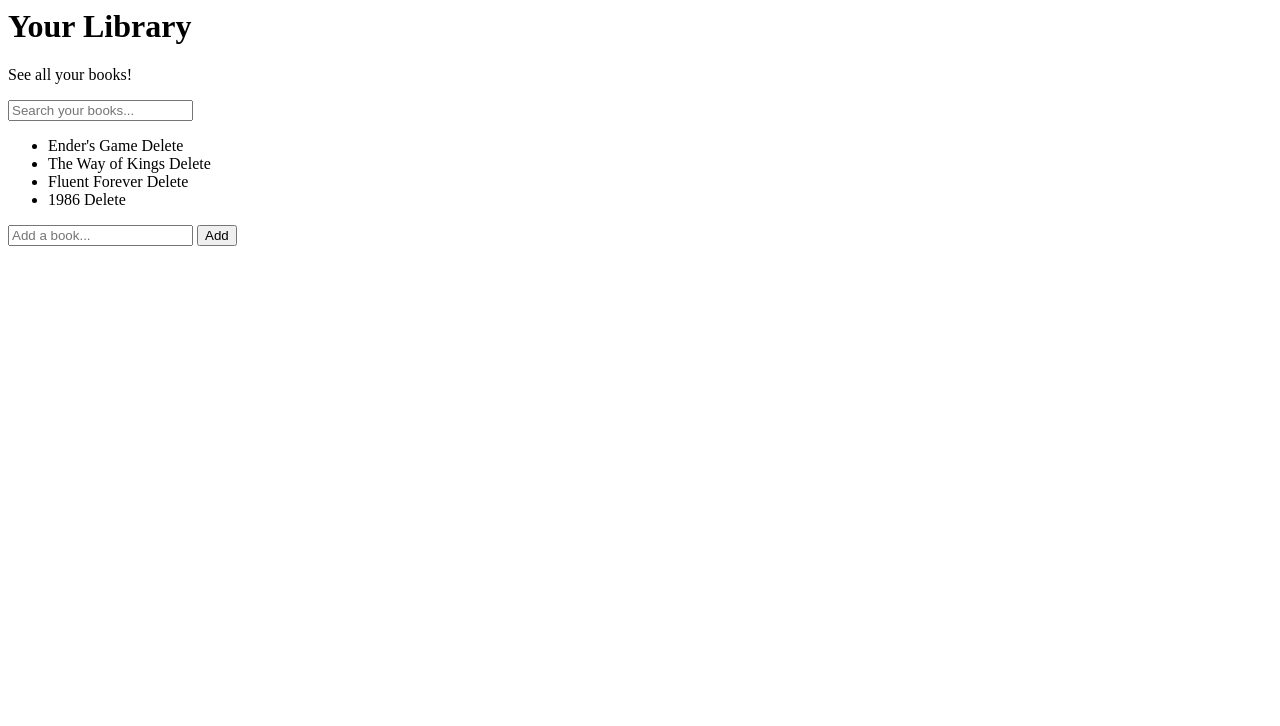
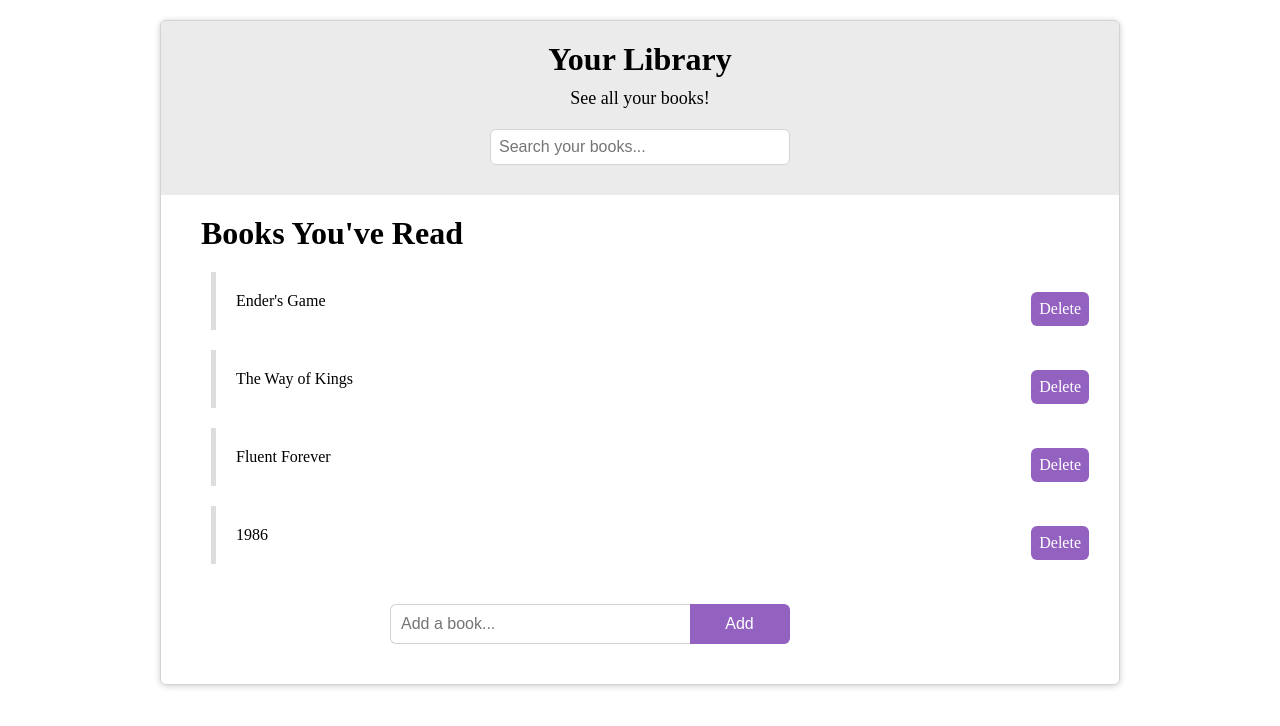
Before and after one commit to Zakkski/HiddenFeatures, a plain HTML site: page index.html in a window 1280 px wide. Drawn offline with Linux system fonts and the light colour scheme.

Commit message:
Added basic styling
Linked stylesheet and modified html slightly

```diff
--- a/css/styles.css
+++ b/css/styles.css
@@ -0,0 +1,109 @@
+.wrapper {
+	width: 90%;
+	max-width: 960px;
+	margin: 20px auto;
+	border-radius: 6px;
+	box-shadow: 0px 1px 6px rgba(0,0,0,0.2);
+	box-sizing: border-box;
+	padding: 0 0 20px;
+	overflow: hidden;
+	border: 1px solid lightgray;
+}
+
+header {
+	display: block;
+}
+
+#page-banner {
+	background: rgba(0,0,0,0.08);
+	padding: 10px 0;
+}
+
+#page-banner h1 {
+	text-align: center;
+	margin: 10px 0;
+}
+
+#page-banner p {
+	text-align: center;
+	font-size: 18px;
+	margin: 10px;
+}
+
+#page-banner input {
+	width: 90%;
+	max-width: 300px;
+	margin: 20px auto;
+	display: block;
+	border-radius: 6px;
+	padding: 8px;
+	font-size: 16px;
+	border: 1px solid lightgray;
+	color: #444;
+}
+
+#book-list ul {
+	list-style-type: none;
+	margin: 0;
+}
+
+#book-list li {
+	padding: 20px;
+	border-left: 5px solid #ddd;
+	margin: 20px 10px;
+	transition: border-left-color .2s;
+}
+
+#book-list li:hover {
+	border-left-color: #9361BF;
+}
+
+#book-list h1 {
+	margin: 20px 40px;
+}
+
+#book-list .delete {
+	float: right;
+	border-radius: 6px;
+	color: white;
+	background: #9361BF;
+	padding: 8px;
+	cursor: pointer;
+	transition: background .2s;
+}
+
+#book-list .delete:hover {
+	background: #333;
+}
+
+#add-book {
+	width: 500px;
+	margin: 0 auto;
+}
+
+#add-book input {
+	display: block;
+	float: left;
+	box-sizing: border-box;
+	width: 300px;
+	margin: 20px 0;
+	padding: 10px;
+	font-size: 16px;
+	border-radius: 6px 0 0 6px;
+	border: 1px solid lightgray;
+	border-right: 0;
+}
+
+#add-book button {
+	display: inline-block;
+	margin: 20px 0;
+	border: 1px solid #9361BF;
+	background: #9361BF;
+	padding: 10px 20px;
+	font-size: 16px;
+	border-radius: 0 6px 6px 0;
+	width: 100px;
+	float: left;
+	border-left: 0;
+	color: white;
+}
--- a/index.html
+++ b/index.html
@@ -2,18 +2,22 @@
 <head>
 	<meta charset="UTF-8">
 	<title>Hidden Features</title>
-
+	<link href="css/styles.css" rel="stylesheet">
 </head>
 <body>
-	<div class="main-card">
-		<div id="page-banner"><h1>Your Library</h1>
-			<p>See all your books!</p>
-			<form id="search-books">
-				<input type="text" placeholder="Search your books...">
-			</form>
-		</div>
+	<div class="wrapper">
+		<header>
+			<div id="page-banner">
+				<h1>Your Library</h1>
+				<p>See all your books!</p>
+				<form id="search-books">
+					<input type="text" placeholder="Search your books...">
+				</form>
+			</div>
+		</header>
 		<div id="book-list">
 			<!--maybe add authors underneath? -->
+			<h1>Books You've Read</h1>
 			<ul>
 				<li>
 					<span class="title">Ender's Game</span>
```
